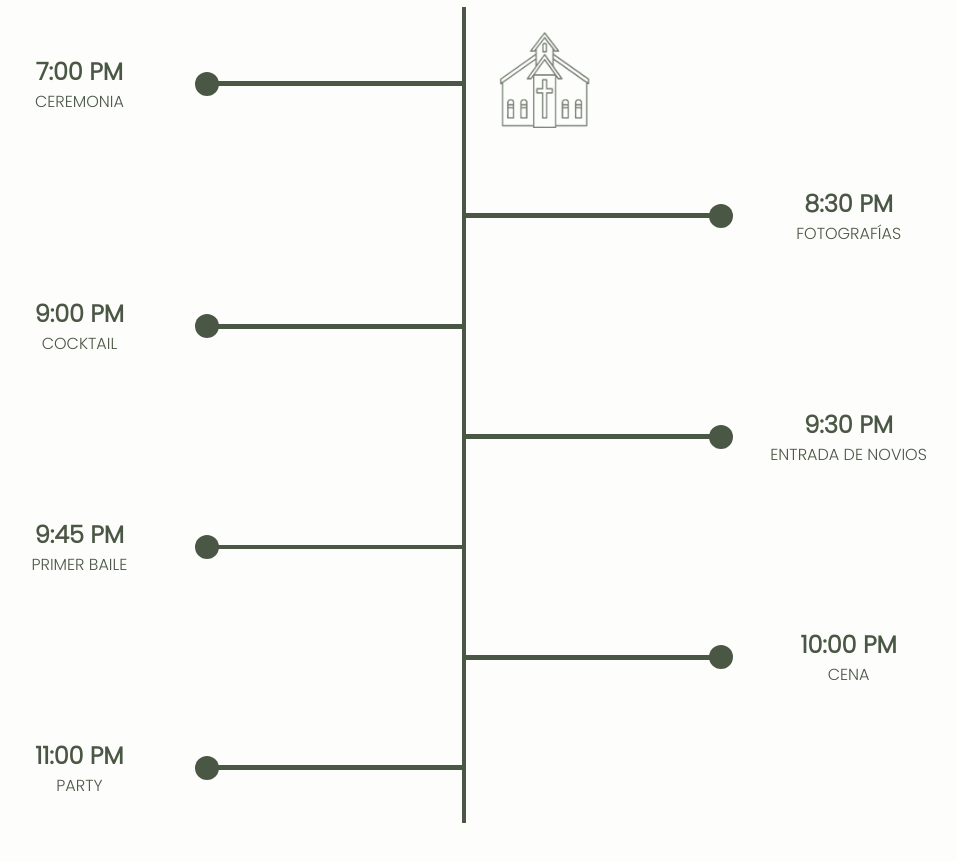
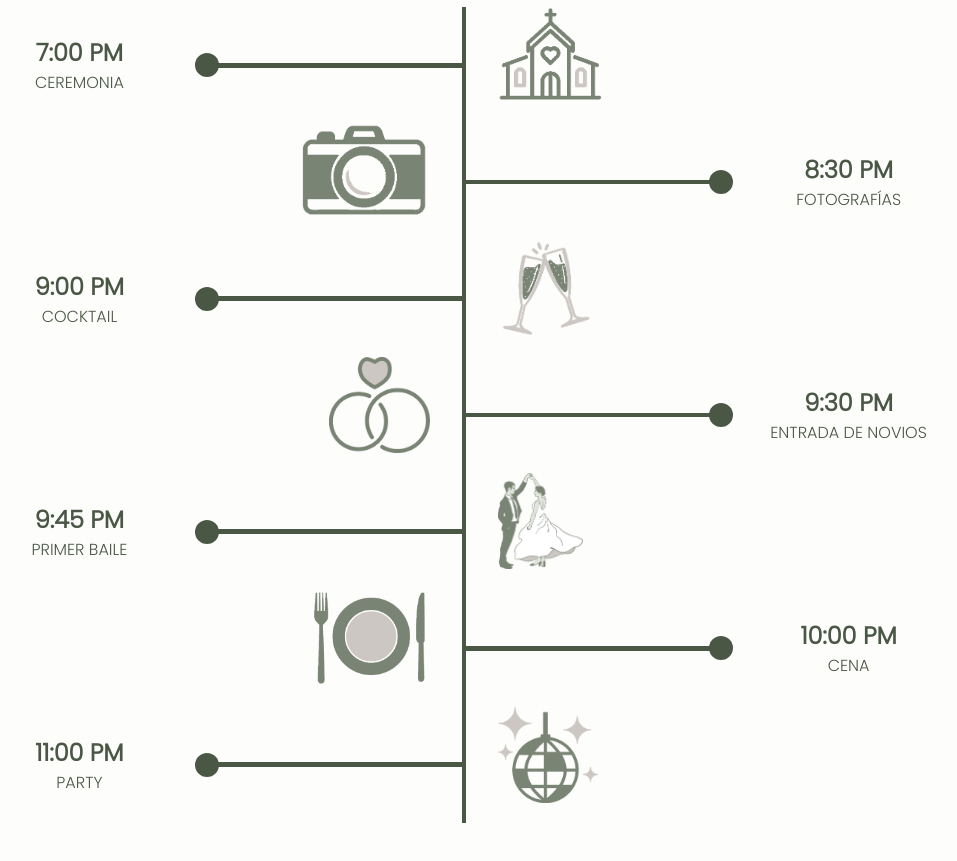
Before and after one commit to urirmz/LaliServer, a plain HTML site: page index.html in a window 1280 px wide. Shown: the part 3220-4081 px from the top of the page, without its empty margins (176-1133 px from the left). Drawn offline with Linux system fonts and the light colour scheme; a web font is replaced by a local one.

Commit message:
Added icons and finished timeline

```diff
--- a/index.html
+++ b/index.html
@@ -145,10 +145,12 @@
                     </div><div></div>
                 </div>
                 <div class="middleLine"></div>
-                <div class="eventIcon">
-                    <img src="./img/icons/churchIcon.png" alt="">
+                <div class="eventIcon iconRight">
+                    <img src="./img/icons/church.png" alt="">
                 </div>
-                <div class="eventIcon"></div>
+                <div class="eventIcon iconLeft">
+                    <img src="./img/icons/photo.png" alt="">
+                </div>
                 <div class="middleLine"></div>
                 <div class="event">
                     <div></div><div class="middleLine circleRight">
@@ -167,8 +169,12 @@
                     </div><div></div>
                 </div>
                 <div class="middleLine"></div>
-                <div class="eventIcon"></div>
-                <div class="eventIcon"></div>
+                <div class="eventIcon iconRight">
+                    <img src="./img/icons/cocktail.png" alt="">
+                </div>
+                <div class="eventIcon iconLeft">
+                    <img src="./img/icons/brides.png" alt="">
+                </div>
                 <div class="middleLine"></div>
                 <div class="event">
                     <div></div><div class="middleLine circleRight">
@@ -187,8 +193,12 @@
                     </div><div></div>
                 </div>
                 <div class="middleLine"></div>
-                <div class="eventIcon"></div>
-                <div class="eventIcon"></div>
+                <div class="eventIcon iconRight">
+                    <img src="./img/icons/waltz.png" alt="">
+                </div>
+                <div class="eventIcon iconLeft">
+                    <img src="./img/icons/dinner.png" alt="">
+                </div>
                 <div class="middleLine"></div>
                 <div class="event">
                     <div></div><div class="middleLine circleRight">
@@ -207,7 +217,9 @@
                     </div><div></div>
                 </div>
                 <div class="middleLine"></div>
-                <div class="eventIcon"></div>
+                <div class="eventIcon iconRight">
+                    <img src="./img/icons/party.png" alt="">
+                </div>
             </div>
         </section>
         <section id="menu">
--- a/styles.css
+++ b/styles.css
@@ -266,10 +266,18 @@ section {
 }
 
 .eventIcon {
-    margin: auto 2em;
+    display: flex;
 }
 
 .eventIcon img {
     max-height: 6em;
+    padding: 0 2em;
+}
 
+.iconLeft {
+    justify-content: right;
 }
+
+.iconRight {
+    justify-content: left;
+}
```
Also changed, not shown: img/icons/brides.png (added), img/icons/church.png (added), img/icons/churchIcon.png (deleted), img/icons/cocktail.png (added), img/icons/dinner.png (added), img/icons/party.png (added), img/icons/photo.png (added), img/icons/waltz.png (added).
